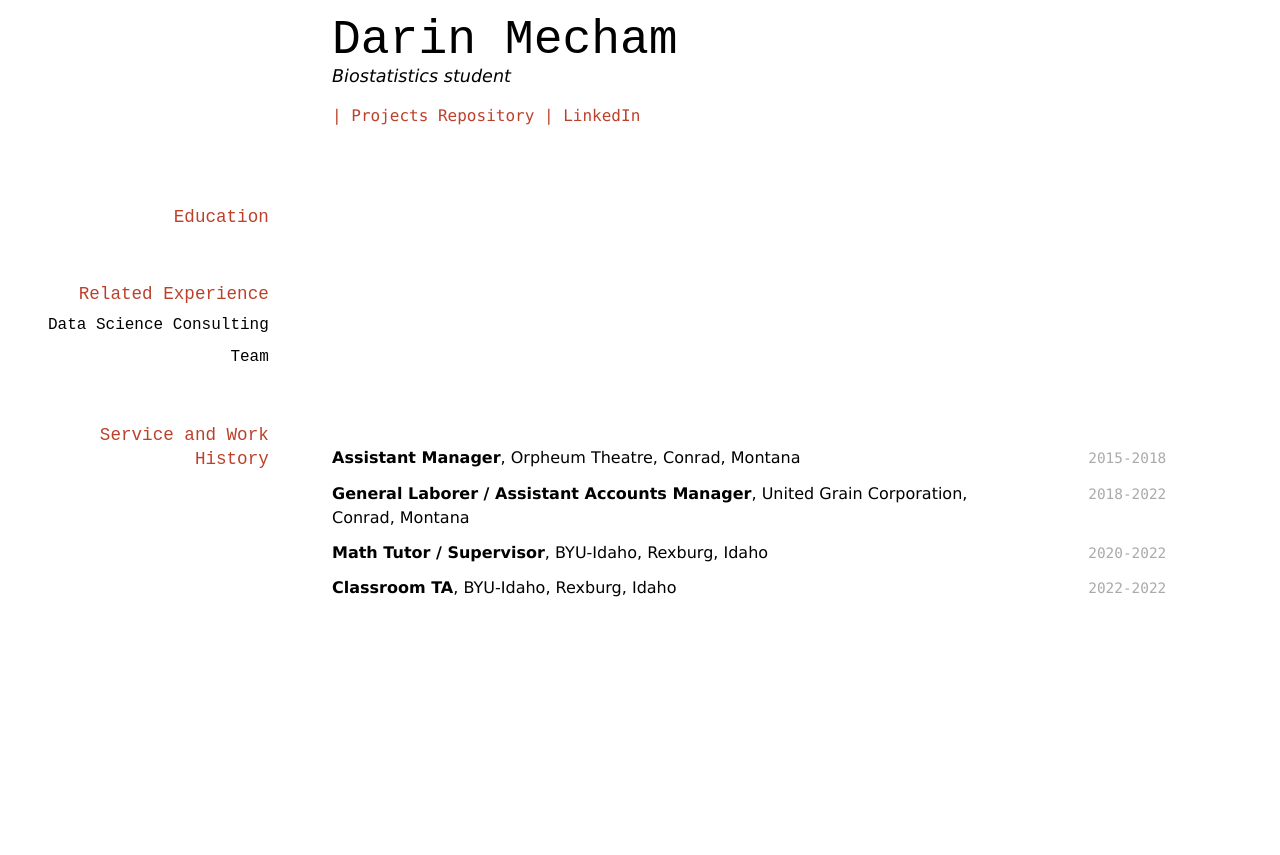
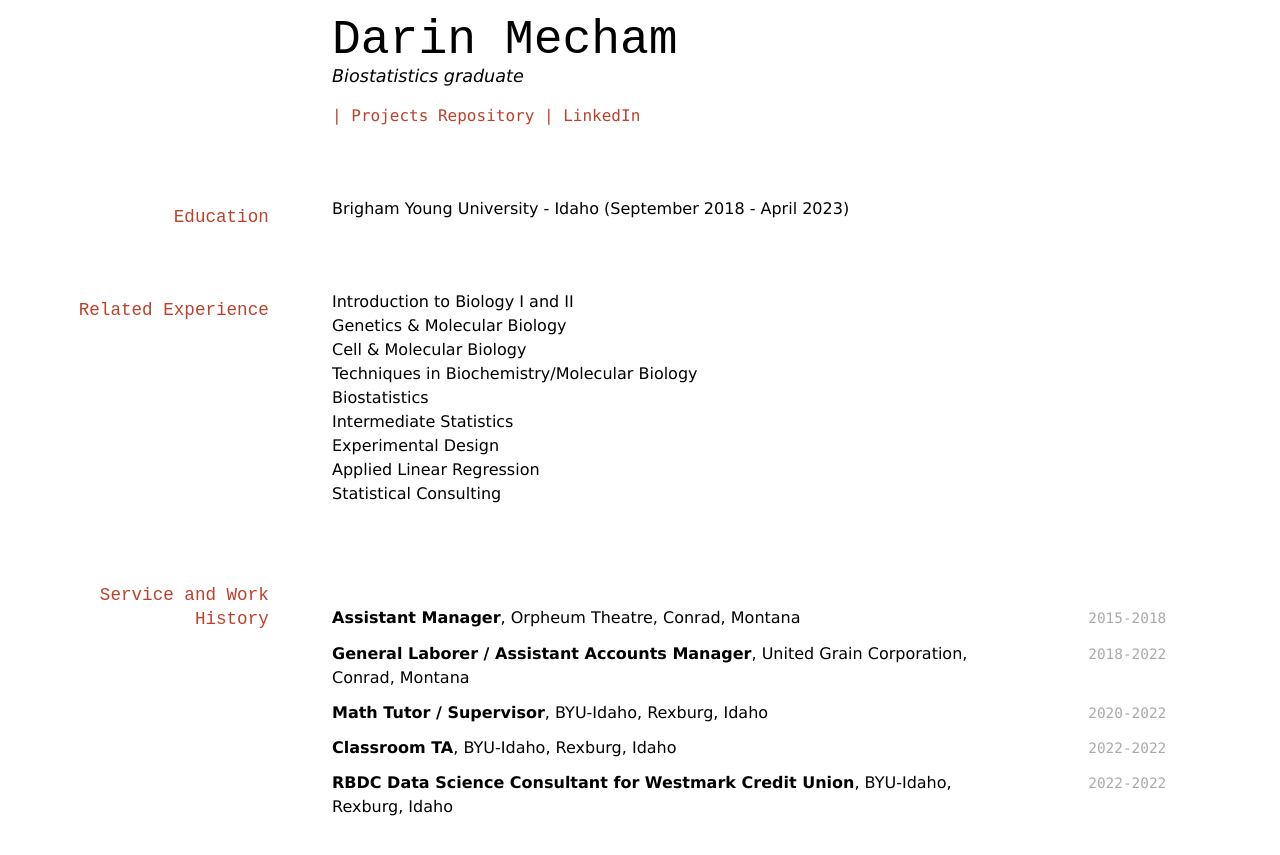
Before and after one commit to mechamdarin/mathochist, a Jekyll site: the page built from docs/index.md, in a window 1280 px wide. Shown: the top 855 px of the page. Built offline with Jekyll 4.4.1, drawn with Linux system fonts in a browser that asks for light colours.

Commit message:
Update index.md

```diff
--- a/docs/index.md
+++ b/docs/index.md
@@ -3,23 +3,29 @@
 title: Darin Mecham's Resume
 ---
 # Darin Mecham
-Biostatistics student
+Biostatistics graduate
 
 <div id="webaddress">
-| <a href="https://mechamdarin.github.io/mathochist/">Projects Repository</a>
+| <a href="https://github.com/mechamdarin/mathochist/tree/master/Projects">Projects Repository</a>
 | <a href="https://www.linkedin.com/in/darin-mecham/">LinkedIn</a>
 </div>
 
 
 ## Education
 
+* Brigham Young University - Idaho (September 2018 - April 2023)
 
 ## Related Experience
 
-
-
-### Data Science Consulting Team
-
+* Introduction to Biology I and II
+* Genetics & Molecular Biology
+* Cell & Molecular Biology
+* Techniques in Biochemistry/Molecular Biology
+* Biostatistics
+* Intermediate Statistics
+* Experimental Design
+* Applied Linear Regression
+* Statistical Consulting
 
 ## Service and Work History
 
@@ -34,3 +40,6 @@
 
 `2022-2022`
 __Classroom TA__, BYU-Idaho, Rexburg, Idaho
+
+`2022-2022`
+__RBDC Data Science Consultant for Westmark Credit Union__, BYU-Idaho, Rexburg, Idaho
```
